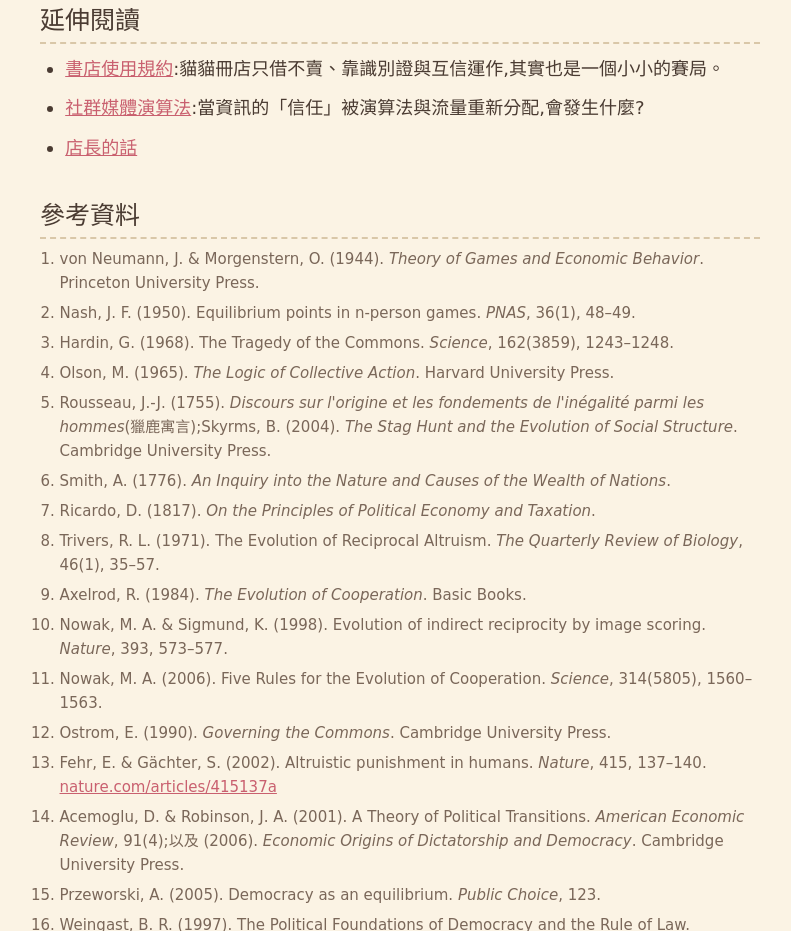
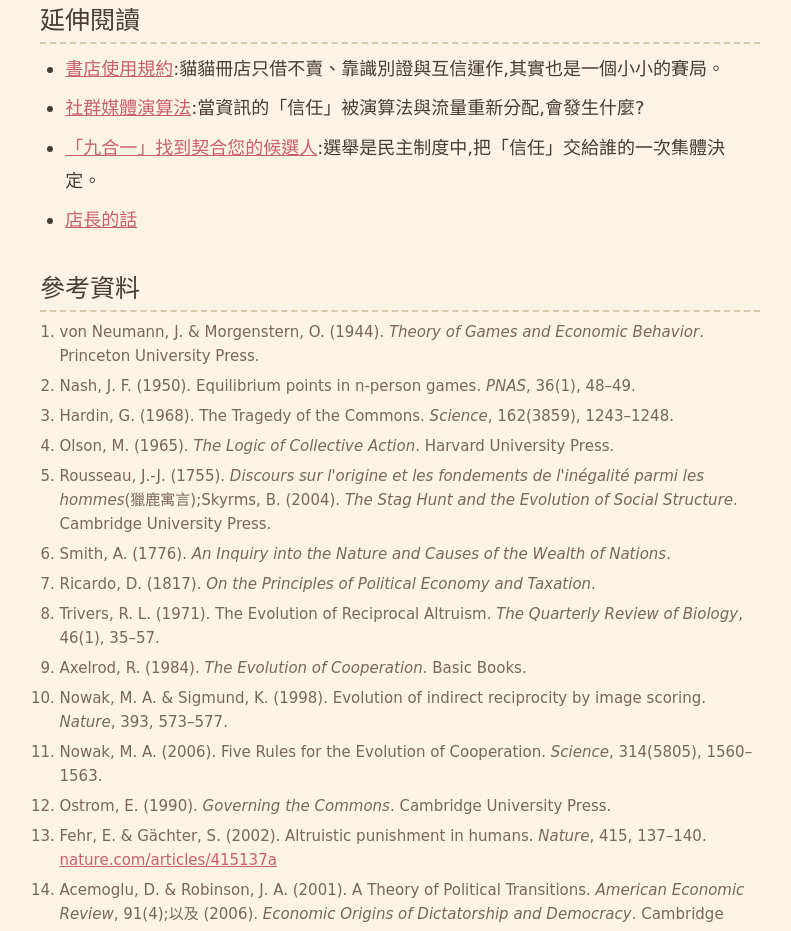
Before and after one commit to Cat2758Rabbit8964/niau-niau-tsheh-tiam, a plain HTML site: page columns/game-theory.html in a window 1280 px wide. Shown: the part 10337-11268 px from the top of the page, without its empty margins (240-1031 px from the left). Drawn offline with Linux system fonts and the light colour scheme; a web font is replaced by a local one.

Commit message:
賽局理論專欄:延伸閱讀加入九合一候選人頁面
Co-Authored-By: Claude Sonnet 5.5 <noreply@anthropic.com>

```diff
--- a/columns/game-theory.html
+++ b/columns/game-theory.html
@@ -238,6 +238,7 @@
       <ul>
         <li><a href="../rules.html">書店使用規約</a>:貓貓冊店只借不賣、靠識別證與互信運作,其實也是一個小小的賽局。</li>
         <li><a href="social-algorithm.html">社群媒體演算法</a>:當資訊的「信任」被演算法與流量重新分配,會發生什麼?</li>
+        <li><a href="../candidates.html">「九合一」找到契合您的候選人</a>:選舉是民主制度中,把「信任」交給誰的一次集體決定。</li>
         <li><a href="../manager.html">店長的話</a></li>
       </ul>
 
```
